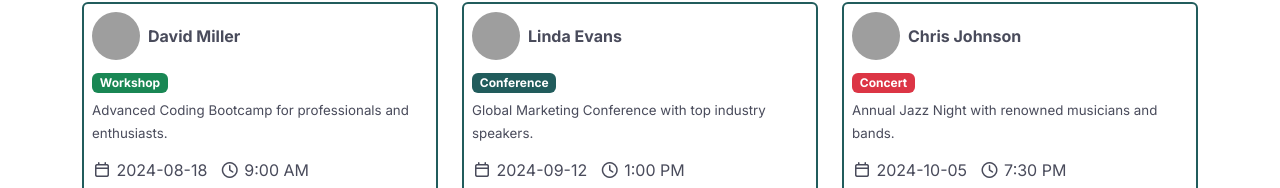
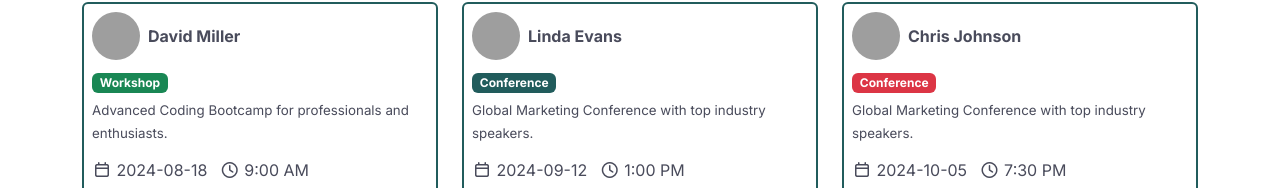
Before and after one commit to meet65/Bridge_My_Event, a plain HTML site: page explore.html in a window 1280 px wide. Shown: the part 1496-1684 px from the top of the page. Drawn offline with nearby package versions, Linux system fonts and the light colour scheme; grey boxes are pictures that could not be loaded.

Commit message:
Update explore.html

```diff
--- a/explore.html
+++ b/explore.html
@@ -477,10 +477,10 @@
                 <span class="fw-bold">Chris Johnson</span>
               </div>
               <div class="mb-1">
-                <span class="badge bg-danger">Concert</span>
+                <span class="badge bg-danger">Conference</span>
               </div>
               <div class="mb-2">
-                <p class="mb-1">Annual Jazz Night with renowned musicians and bands.</p>
+                <p class="mb-1">Global Marketing Conference with top industry speakers.</p>
               </div>
               <div class="mb-1">
                 <i class="fa-regular fa-calendar"></i>
```
